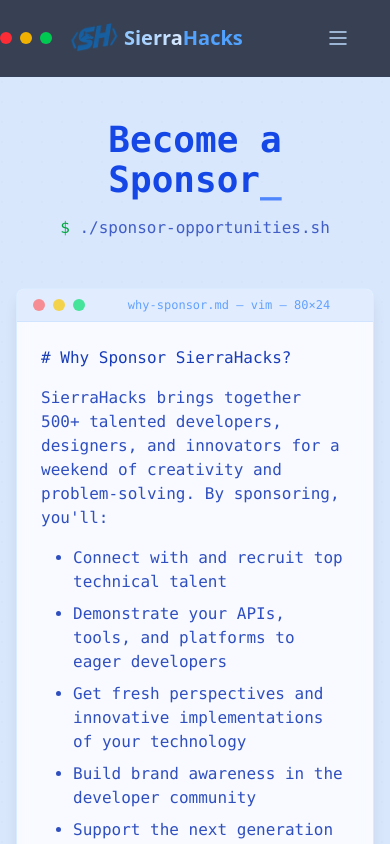
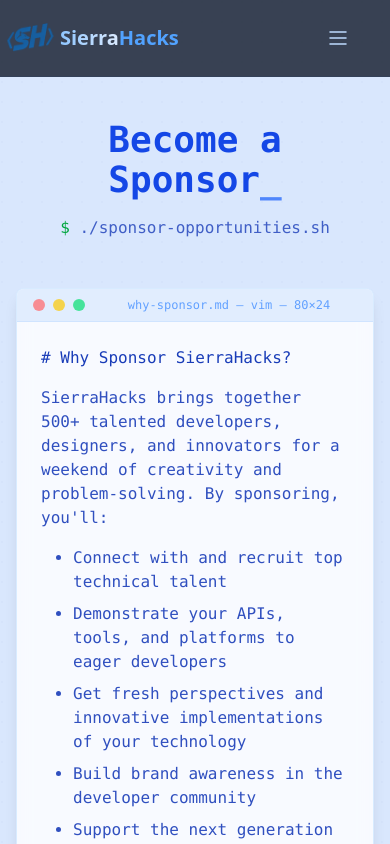
Before and after one commit to sasidharJasty/sierrahacks, a React (Vite) app in the folder frontend/: page /sponsor in a window 390 px wide. Shown: the top 844 px of the page. Built offline with nearby package versions, Linux system fonts and the light colour scheme.

Commit message:
mobile and email inquiry

```diff
--- a/frontend/components/Footer.jsx
+++ b/frontend/components/Footer.jsx
@@ -4,7 +4,7 @@
 const Footer = () => {
   return (
     <footer className="bg-white/50 dark:bg-gray-800/50 backdrop-blur-sm border-t border-blue-200/30 dark:border-blue-800/30 py-8">
-      <div className="container mx-auto px-4">
+      <div className="container mx-auto px-20">
         <div className="flex flex-col md:flex-row justify-between items-center">
           <div className="mb-6 md:mb-0">
             <Link to="/" className="text-xl font-bold flex items-center justify-center md:justify-start">
--- a/frontend/components/Navbar.jsx
+++ b/frontend/components/Navbar.jsx
@@ -158,23 +158,7 @@
       <div className="max-w-7xl mx-auto flex items-center justify-between">
         {/* Terminal-style Header with macOS Controls */}
         <div className="flex items-center">
-          <div className="flex items-center space-x-2 mr-3">
-            <motion.div
-              className="w-3 h-3 rounded-full bg-red-500 hover:bg-red-400 transition-colors"
-              whileHover={{ scale: 1.2 }}
-              whileTap={{ scale: 0.9 }}
-            />
-            <motion.div
-              className="w-3 h-3 rounded-full bg-yellow-500 hover:bg-yellow-400 transition-colors"
-              whileHover={{ scale: 1.2 }}
-              whileTap={{ scale: 0.9 }}
-            />
-            <motion.div
-              className="w-3 h-3 rounded-full bg-green-500 hover:bg-green-400 transition-colors"
-              whileHover={{ scale: 1.2 }}
-              whileTap={{ scale: 0.9 }}
-            />
-          </div>
+
 
           {/* Logo */}
           <Link
```
